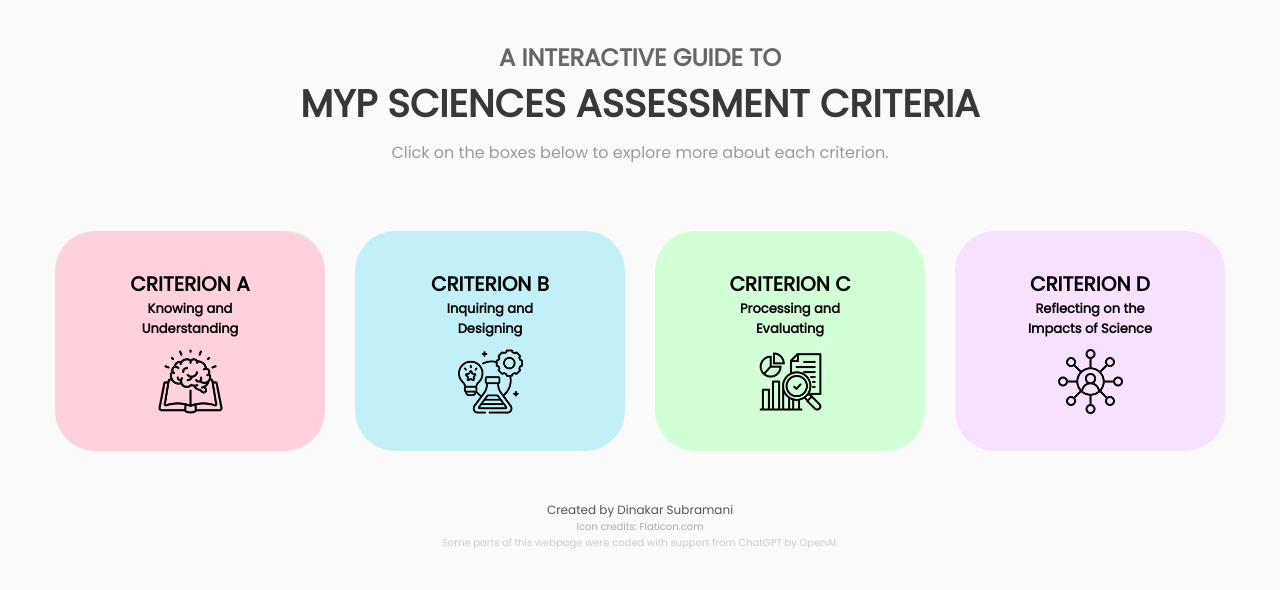
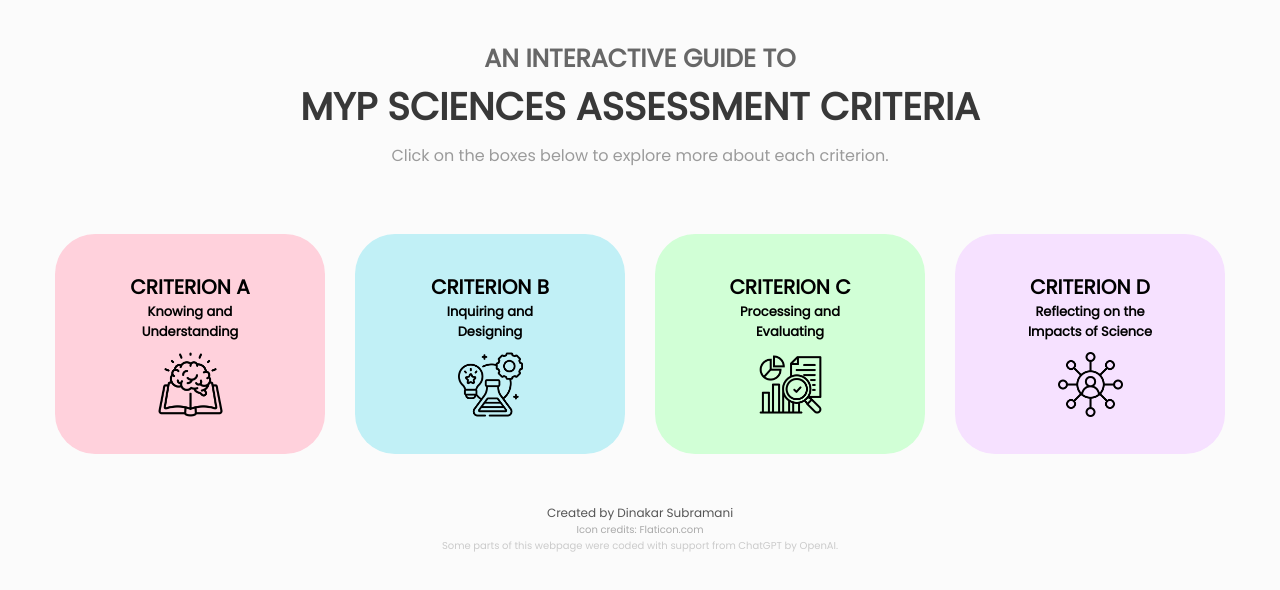
Before and after one commit to dinakar-subramani/Criteria, a plain HTML site: page index.html in a window 1280 px wide. Drawn offline with Linux system fonts and the light colour scheme.

Commit message:
Update index.html

```diff
--- a/index.html
+++ b/index.html
@@ -164,7 +164,7 @@
 <body>
 
   <div style="text-align: center;">
-    <div style="font-size: 24px;color: #676767;font-weight: bold;">A INTERACTIVE GUIDE TO</div>
+    <div style="font-size: 25px;color: #676767;font-weight: bold;">AN INTERACTIVE GUIDE TO</div>
     <h1 style="font-size: 38px;color: #383838;font-weight: bold;margin: 0;">MYP SCIENCES ASSESSMENT CRITERIA</h1>
     <p style="font-size: 16px; color: #9b9b9b; margin-top: 8px;">Click on the boxes below to explore more about each criterion.</p>
   </div>
```
